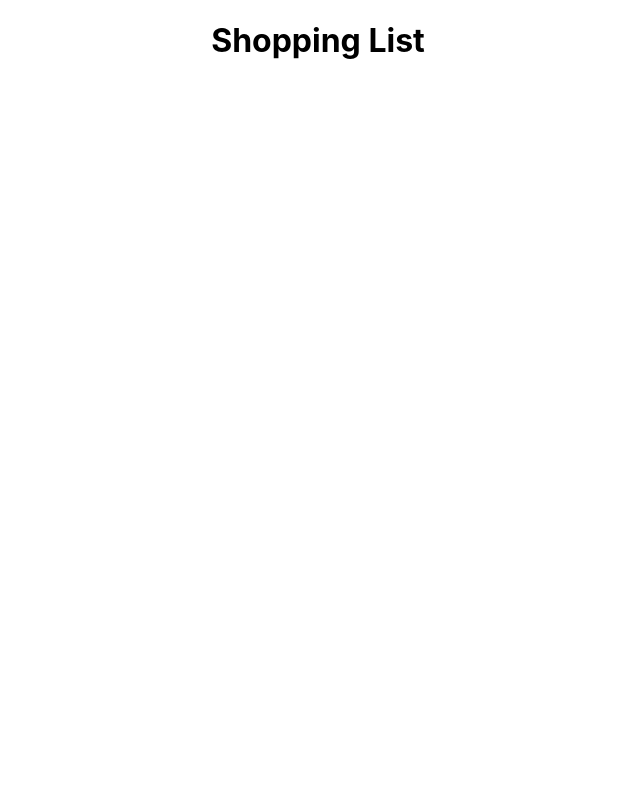
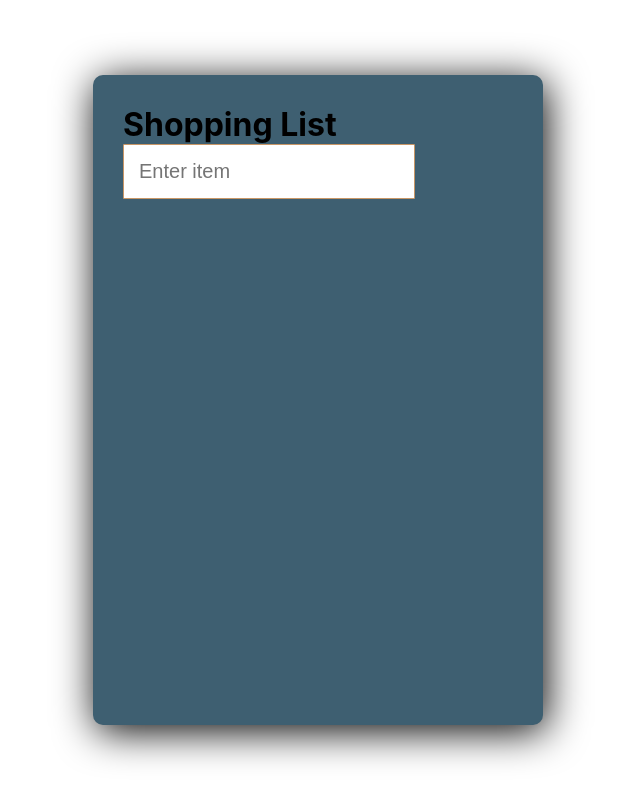
Before and after one commit to krisb09/react-shoppingList, a React (Create React App) app: page / in a window 1280 px wide. Shown: the whole page, without its empty margins (322-962 px from the left). Built offline with nearby package versions, Linux system fonts and the light colour scheme.

Commit message:
updating css

```diff
--- a/src/App.js
+++ b/src/App.js
@@ -1,10 +1,39 @@
-import './App.css';
+import React, { useState } from 'react';
 import Header from './components/Header';
+import Form from './components/Form';
+import ShopList from './components/ShopList';
+import './styles/App.css';
 
 function App() {
+
+  const [input, setInput] = useState("");
+  const [todos, setTodos] = useState([]);
+  const [editTodo, setEditTodo] = useState(null);
+
   return (
-    <div className="App">
-      <Header />
+    <div className="container">
+      <div className="form-container">
+        <div>
+          <Header />
+        </div>
+        <div>
+          <Form
+            input={input}
+            setInput={setInput}
+            todos={todos}
+            setTodos={setTodos}
+            editTodo={editTodo}
+            setEditTodo={setEditTodo}
+          />
+        </div>
+        <div>
+          <ShopList
+            todos={todos}
+            setTodos={setTodos}
+            setEditTodo={setEditTodo}
+          />
+        </div>
+      </div>
     </div>
   );
 }
--- a/src/components/Form.js
+++ b/src/components/Form.js
@@ -1,6 +1,7 @@
 import React from "react";
 import { v4 as uuidV4 } from "uuid";
-import "../styles/Form.css";
+import '../styles/Form.css'
+
 
 const Form = ({ input, setInput, todos, setTodos, editTodo, setEditTodo }) => {
   const updateTodo = (title, id, completed) => {
--- a/src/components/ShopList.js
+++ b/src/components/ShopList.js
@@ -1,5 +1,6 @@
 //displays to do list items on screen
 import React from "react";
+import '../styles/ShopList.css'
 
 const ItemList = ({ todos, setTodos, setEditTodo }) => {
   const handleEdit = ({ id }) => {
--- /dev/null
+++ b/src/styles/App.css
@@ -0,0 +1,23 @@
+* {
+  margin: 0;
+  padding: 0;
+}
+
+.container {
+  background: #fff;
+  width: 100%;
+  min-height: 100vh;
+  display: flex;
+  justify-content: center;
+  align-items: center;
+}
+
+.form-container {
+  background-color: #3e5f71;
+  min-width: 450px;
+  min-height: 650px;
+  padding: 30px;
+  box-sizing: border-box;
+  border-radius: 10px;
+  box-shadow: 3px 6px 40px #000;
+}
--- /dev/null
+++ b/src/styles/Form.css
@@ -0,0 +1,21 @@
+.task-input {
+  outline: none;
+  width: 260px;
+  padding: 15px;
+  margin-right: 25px;
+  font-size: 20px;
+  color: #ccc;
+  background-color: #FFFFFF;
+  border: 1px solid #c89666;
+  border-radius: 1px;
+}
+
+.add {
+  width: 70px;
+  padding: 15px 15px;
+  font-size: 20px;
+  border-radius: 10px;
+  border: 0;
+  background-color: #f64e35;
+  cursor: pointer;
+}
--- /dev/null
+++ b/src/styles/ShopList.css
@@ -0,0 +1,43 @@
+.list-item {
+  display: flex;
+  margin: 20px 0;
+  border: 1px solid #ffff;
+  border-radius: 1px;
+  padding: 10px;
+}
+
+.list {
+  width: 220px;
+  background-color: #ffff;
+  border: none;
+  color: #000000;
+  font-size: 20px;
+  padding-left: 10px;
+  margin-right: 15px;
+}
+
+.edit {
+  color: #1b1905;
+  margin-right: 10px;
+  font-size: 18px;
+  width: 70px;
+  padding: 15px 15px;
+  border-radius: 10px;
+  border: 0;
+  background-color: #fe4646;
+  cursor: pointer;
+
+}
+
+.delete {
+
+  color: #1b1907;
+  margin-right: 3px;
+  font-size: 18px;
+  width: 70px;
+  padding: 15px 5px;
+  border-radius: 10px;
+  border: 0;
+  background-color: #fe4646;;
+  cursor: pointer;
+}
```
